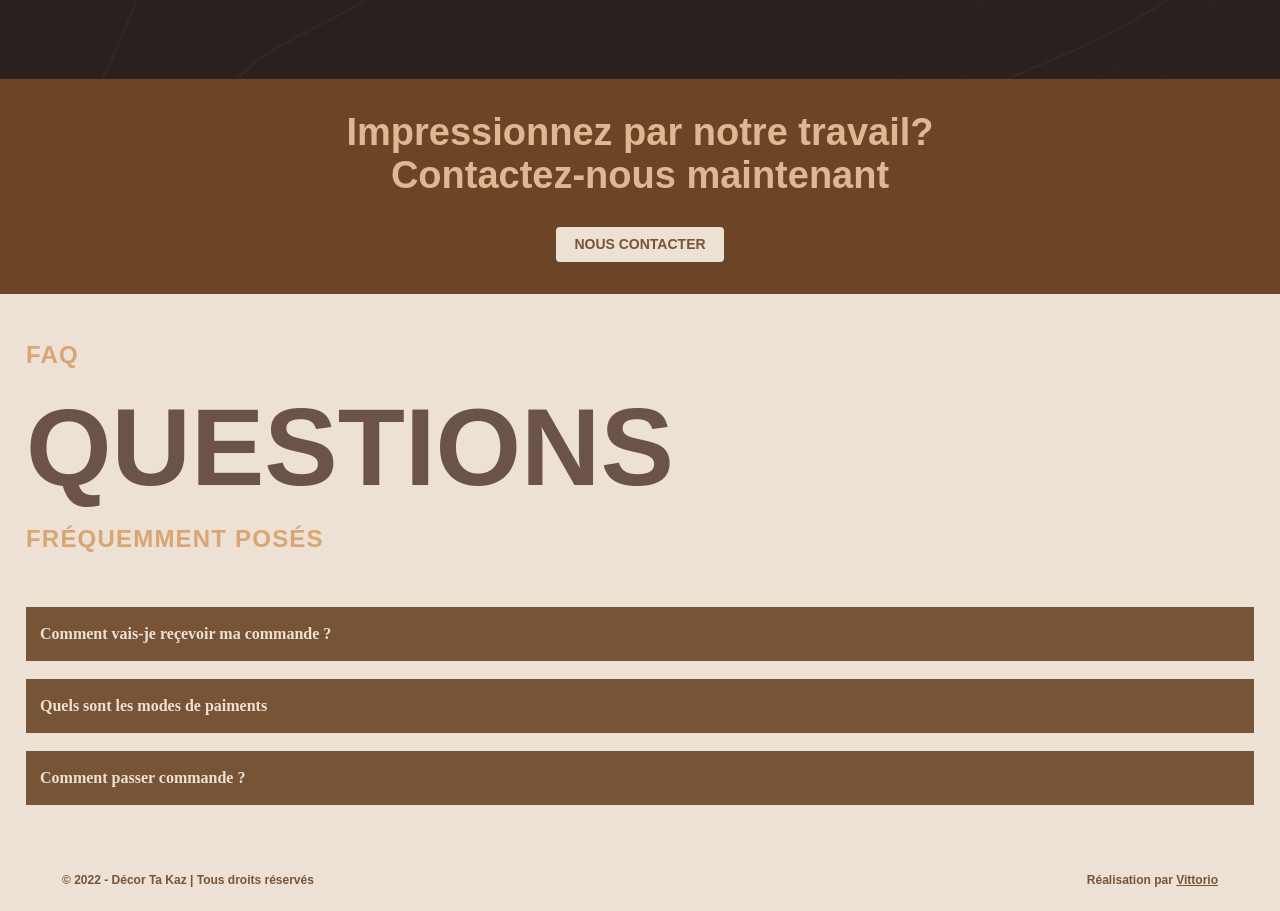
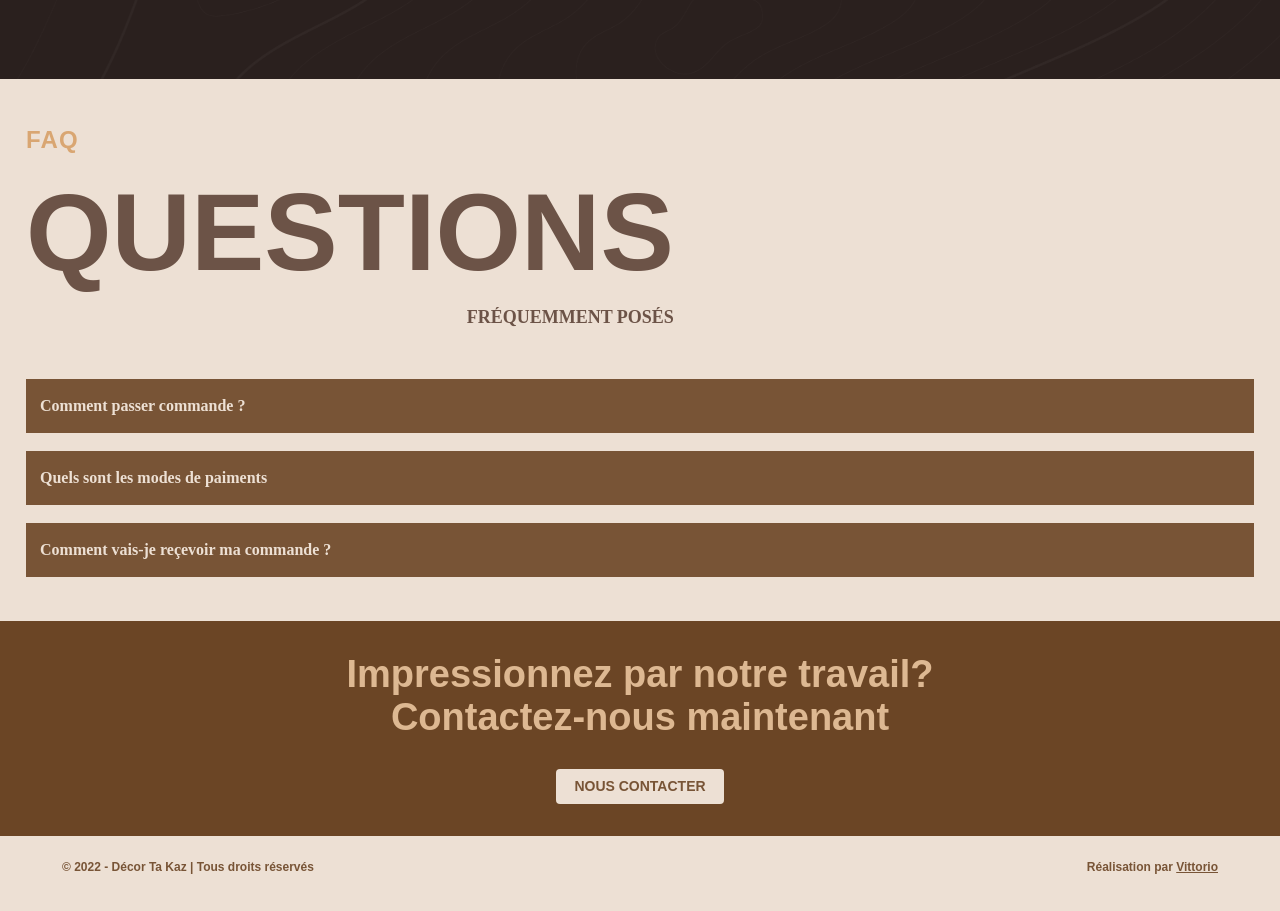
Before and after one commit to vittoriobusatta/DecorTakaz, a Next.js app: page / in a window 1280 px wide. Shown: the part 3280-4191 px from the top of the page. Built offline with nearby package versions, Linux system fonts and the light colour scheme; a small style sheet from the web is missing.

Commit message:
somes changes on question section

```diff
--- a/components/Question.js
+++ b/components/Question.js
@@ -3,9 +3,9 @@ import React, { useState } from "react";
 const Question = () => {
   const [faqData] = useState([
     {
-      question: "Comment vais-je reçevoir ma commande ?",
+      question: "Comment passer commande ?",
       answer:
-        "Votre commande sera acheminée par nos propre moyen. Nous prenons soin de protéger les menuiseries afin qu'elles vous arrivent sans encombre.",
+        "Il vous suffit de choisir le type de menuiserie : fenêtre, porte, baie coulissante, la matière et de noter les dimensions de votre menuiserie.",
     },
     {
       question: "Quels sont les modes de paiments",
@@ -13,9 +13,9 @@ const Question = () => {
         "Pour régler votre commande, Decor Ta Kaz vous propose le paiement via différents moyens : par carte bleue, chèque, virement, espèce.",
     },
     {
-      question: "Comment passer commande ?",
+      question: "Comment vais-je reçevoir ma commande ?",
       answer:
-        "Il vous suffit de choisir le type de menuiserie : fenêtre, porte, baie coulissante, la matière et de noter les dimensions de votre menuiserie.",
+        "Votre commande sera acheminée par nos propre moyen. Nous prenons soin de protéger les menuiseries afin qu'elles vous arrivent sans encombre.",
     },
   ]);
 
@@ -35,11 +35,13 @@ const Question = () => {
         <div className="hidden">
           <h5 className="subtitle ">Faq</h5>
         </div>
-        <div className="hidden">
-          <h1 className="title ">Questions</h1>
-        </div>
-        <div className="hidden">
-          <h1 className="subtitle ">Fréquemment posés</h1>
+        <div className="title_content fit-content">
+          <div className="hidden fit-content">
+            <h1 className="title">Questions</h1>
+          </div>
+          <div className="hidden fit-content">
+            <h1 className="secondtitle ">Fréquemment posés</h1>
+          </div>
         </div>
       </div>
       <ul>
--- a/pages/index.js
+++ b/pages/index.js
@@ -187,8 +187,8 @@ function Home() {
         <Forest />
         <Customers />
         <Reviews />
+        <Question />
         <Contact />
-        <Question />
         <Footer />
       </main>
     </>
--- a/styles/02-base/_base.scss
+++ b/styles/02-base/_base.scss
@@ -78,3 +78,7 @@ body {
 .opacity {
   opacity: 0;
 }
+
+.fit-content {
+  width: fit-content;
+}
--- a/styles/04-components/_question.scss
+++ b/styles/04-components/_question.scss
@@ -8,7 +8,6 @@
     margin-top: 52px;
     & li {
       color: #ede0d4;
-      transition: 0.5s ease;
       cursor: pointer;
       & h3 {
         background: #785436;
@@ -41,3 +40,19 @@
   transform: translateY(-100%);
   overflow: hidden;
 }
+
+.title_content {
+  display: flex;
+  align-items: flex-end;
+  flex-direction: column;
+}
+.secondtitle {
+  font-family: "Manrope";
+  font-style: normal;
+  font-weight: 800;
+  font-size: 18px;
+  text-align: right;
+  text-transform: uppercase;
+  color: #6c5347;
+  line-height: 20px;
+}
```
